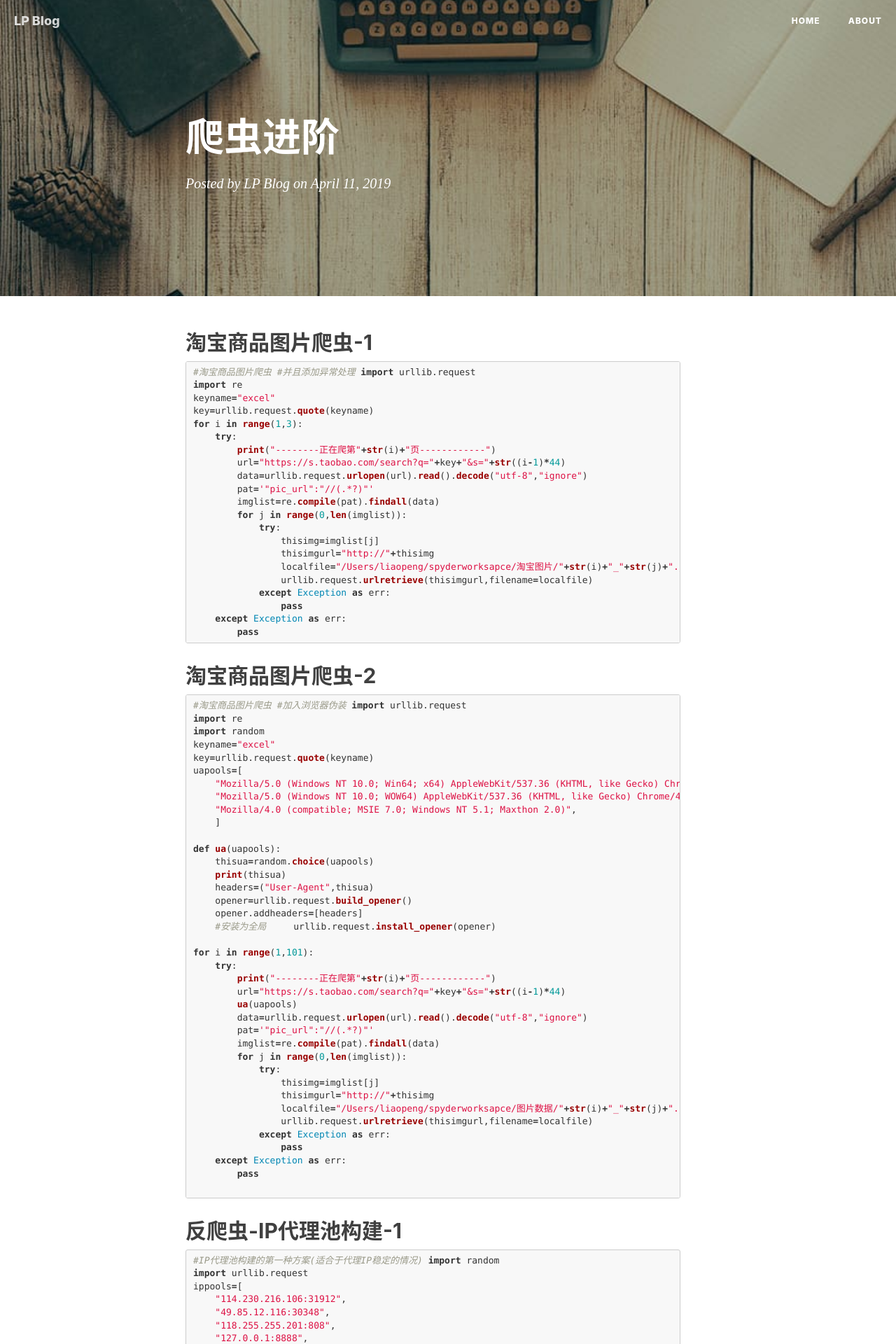
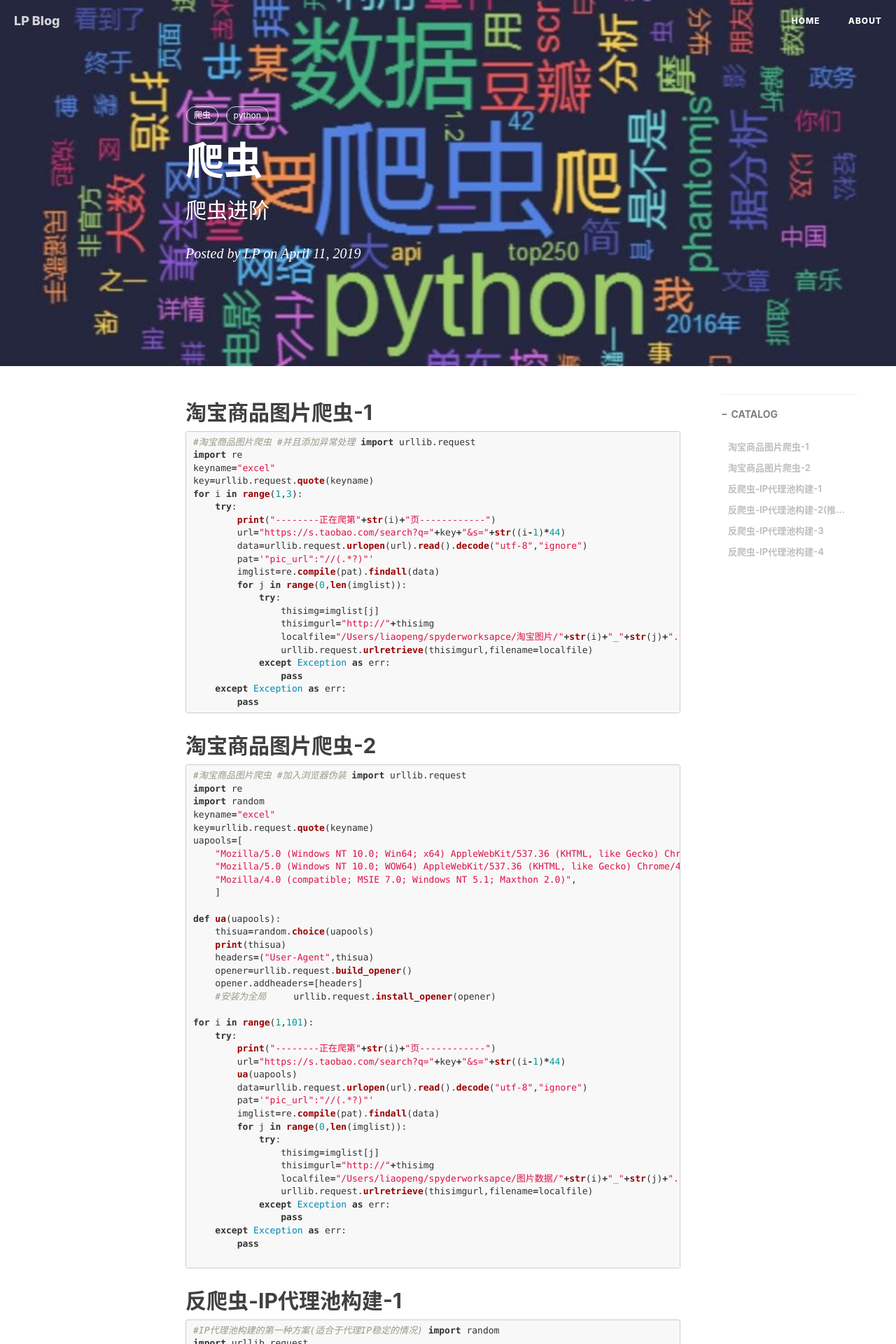
Before and after one commit to liaopengit/liaopengit.github.io, a Jekyll site: the page built from _posts/2019-04-11-爬虫进阶.md, in a window 1280 px wide. Shown: the top 1920 px of the page at 70% size. Built offline with Jekyll 4.4.1, drawn with Linux system fonts in a browser that asks for light colours; nearby versions of some CDN libraries; our own code applies the rules of GitHub Pages for plain Markdown files; library files that are not in the unit come from our copies; comment, search, counter and statistics services are not loaded.

Commit message:
Update 2019-04-11-爬虫进阶.md

```diff
--- a/_posts/2019-04-11-爬虫进阶.md
+++ b/_posts/2019-04-11-爬虫进阶.md
@@ -1,3 +1,15 @@
+---
+layout:     post
+title:      爬虫
+subtitle:   爬虫进阶
+date:       2019-04-11
+author:     LP
+header-img: img/timg.jpeg
+catalog: true
+tags:
+    - 爬虫
+    - python
+---
 
 ## 淘宝商品图片爬虫-1
 
```
